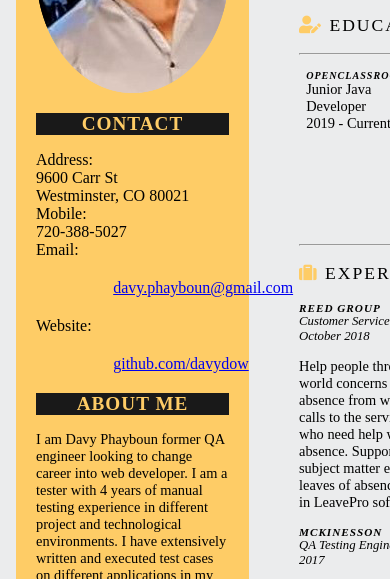
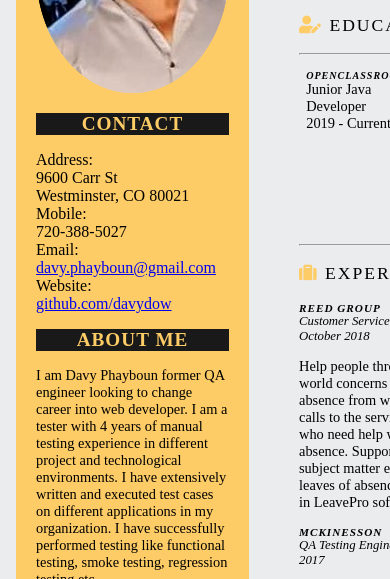
Before and after one commit to davydow/davydow.github.io, a plain HTML site: page index.html in a window 390 px wide. Shown: the part 189-768 px from the top of the page. Drawn offline with Linux system fonts and the light colour scheme; files that its build step writes are made by us from their sources.

Commit message:
Add files via upload
initial commit

```diff
--- a/index.html
+++ b/index.html
@@ -3,7 +3,7 @@
 	<head>
 		<title>Portfolio Resume</title>
        <link rel="stylesheet" href="https://use.fontawesome.com/releases/v5.8.1/css/all.css" integrity="sha384-50oBUHEmvpQ+1lW4y57PTFmhCaXp0ML5d60M1M7uH2+nqUivzIebhndOJK28anvf" crossorigin="anonymous">
-		<link rel="stylesheet" type="text/css" href="main.css">
+		<link rel="stylesheet" type="text/css" href="css/main.css">
     <link rel="stylesheet" media="screen and (max-width: 1280px)" href="main.css" type="text/css">
     </head>
 
--- a/main.css
+++ b/main.css
@@ -62,6 +62,7 @@ html {
       list-style: none;
       margin-left: -40px;
       font-size: 16px;
+      flex-wrap: wrap;
     }
 
     .section-left h2 {
@@ -174,10 +175,3 @@ html {
     body {
       min-width: 300px;
     }
-     a {
-      display: block;
-      margin: 20px auto;
-      width: 20%;
-     }
-
-   }
```
